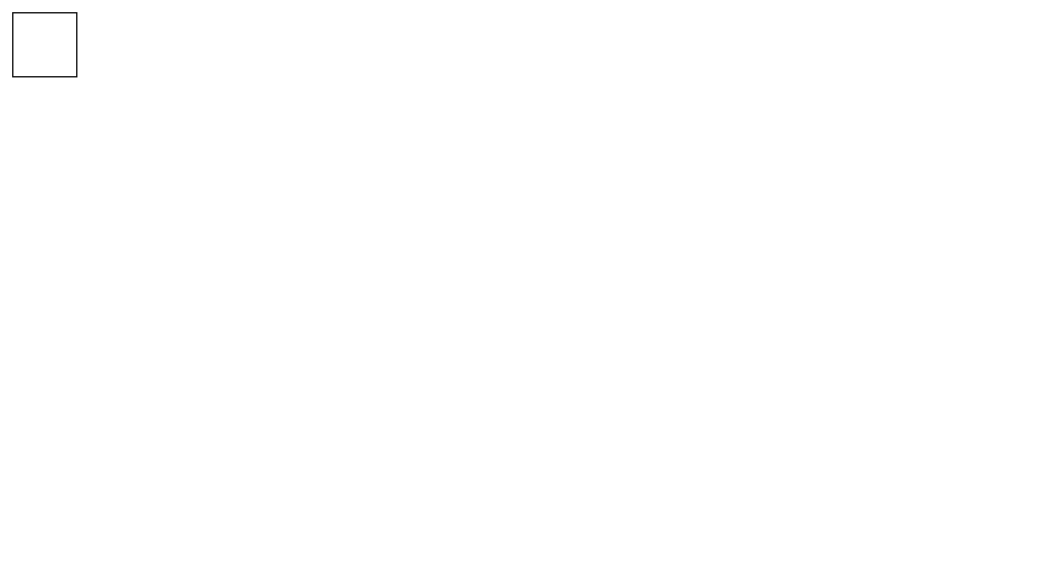
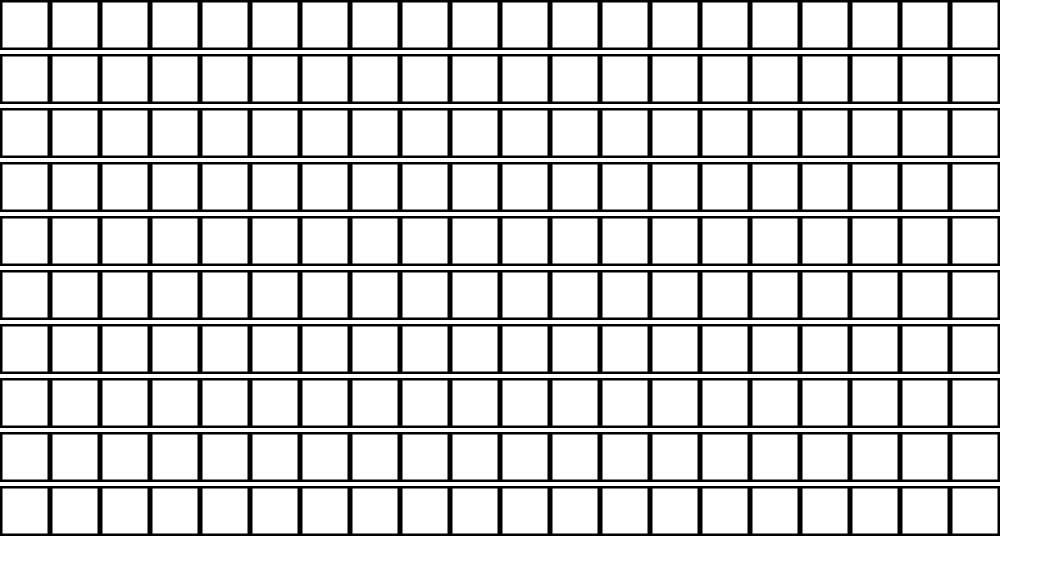
Before and after one commit to Randy1005/PathfindingVisualization, a React (Create React App) app in the folder react-pathfinder/: page / in a window 1280 px wide. Shown: the top 574 px of the page, without its empty margins (0-1063 px from the left). Built offline with nearby package versions, Linux system fonts and the light colour scheme.

Commit message:
Grid basic setup (weird padding to be fixed)

```diff
--- a/react-pathfinder/package.json
+++ b/react-pathfinder/package.json
@@ -11,7 +11,8 @@
     "react": "^16.13.1",
     "react-dom": "^16.13.1",
     "react-pixi-fiber": "^0.14.1",
-    "react-scripts": "3.4.3"
+    "react-scripts": "3.4.3",
+    "uuidv4": "^6.2.4"
   },
   "scripts": {
     "start": "react-scripts start",
--- a/react-pathfinder/src/App.js
+++ b/react-pathfinder/src/App.js
@@ -1,12 +1,12 @@
 import React, {Component} from 'react';
-import Cell from './components/Cell'
 import './App.css';
+import Grid from './components/Grid';
 
 class App extends Component {
 
     render() {
         return (
-            <Cell rect={{x: 1, y: 1, w: 5, h: 5}}/>
+            <Grid rows={10} cols={20}></Grid>
         );
     }
 
--- a/react-pathfinder/src/components/Cell.js
+++ b/react-pathfinder/src/components/Cell.js
@@ -6,16 +6,17 @@ class Cell extends Component {
     }
 
     render() {
+
         return (
-            <svg viewBox="0 0 100 100" ref={(svg) => this.svg = svg}>
+            <svg width={this.props.rect.w} height={this.props.rect.h} ref={(svg) => this.svg = svg}>
                 <rect
-                    x={this.props.rect.x}
-                    y={this.props.rect.y}
+                    x="0"
+                    y="0"
                     width={this.props.rect.w}
                     height={this.props.rect.h}
                     stroke="black"
                     fill="white"
-                    stroke-width='0.1'
+                    strokeWidth='5'
                     ref={(e)=>this.svgRectEle = e}
                 />
             </svg>
--- /dev/null
+++ b/react-pathfinder/src/components/Grid.js
@@ -0,0 +1,36 @@
+import React, {Component} from 'react'
+import { uuid } from 'uuid';
+import { isUuid } from 'uuidv4';
+import Cell from './Cell';
+
+class Grid extends Component {
+    constructor(props) {
+        super(props);
+        this.rowIndices = Array.from(Array(this.props.rows).keys());
+        this.colIndices = Array.from(Array(this.props.cols).keys());
+
+    }
+
+    render() {
+        return (
+            <div className='grid'>
+            {
+                this.rowIndices.map((row)=>{
+                    return (
+                        <div key={row} className='gridRow'>
+                        {
+                            this.colIndices.map((col)=>{
+                                return (<Cell key={`#cell${row}_${col}`} rect={{w: 50, h: 50}}></Cell>)
+                            })
+                        }
+                        </div>
+                    )
+                })
+            }
+            </div>
+        )
+
+    }
+};
+
+export default Grid;
```
Also changed, not shown: react-pathfinder/public/assets/cell.png (deleted), 1 other file (tests, documents, lock files or other folders).
